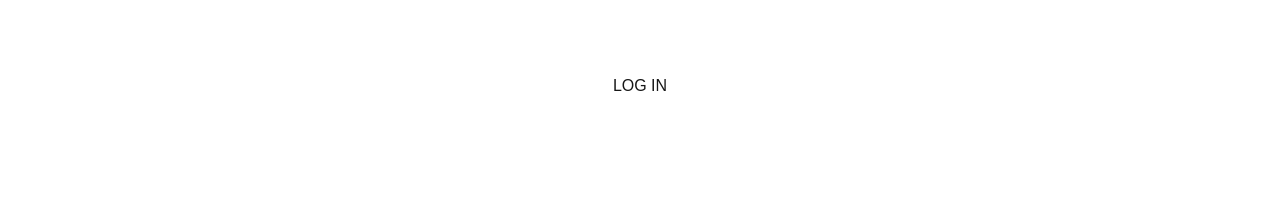
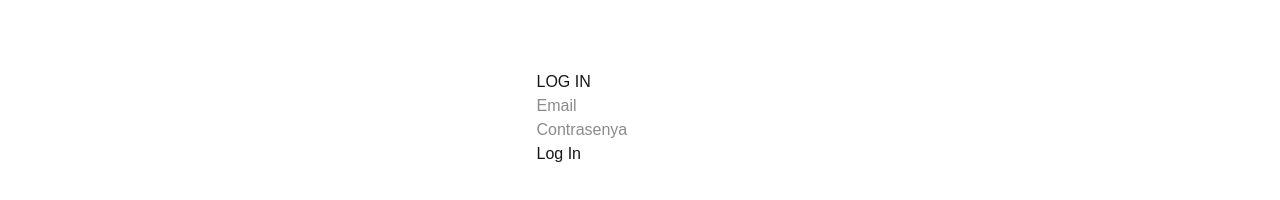
Before and after one commit to ferranpadroramos/Projecte-Ferran, a Next.js app: page /login in a window 1280 px wide. Shown: the part 314-514 px from the top of the page. Built offline with nearby package versions, Linux system fonts and the light colour scheme.

Commit message:
Next-auth-instalat

```diff
--- /dev/null
+++ b/app/(auth)/login/page.tsx
@@ -0,0 +1,24 @@
+'use client'
+import { useState } from 'react'
+import { signIn } from 'next-auth/react'
+
+
+export default function LoginPage() {
+    const [email, setEmail] = useState('')
+    const [password, setPassword] = useState('')
+
+    async function handleSubmit(){
+        await signIn('credentials', { email, password, callbackUrl: '/' })
+    }
+
+    return (
+        <div>
+            <h1>LOG IN</h1>
+            <form>
+                <input type="email" name="email" placeholder="Email" value={email} onChange={(e) => setEmail(e.target.value)} required /><br />
+                <input type="password" name="password" placeholder="Contrasenya" value={password} onChange={(e) => setPassword(e.target.value)} required /><br />
+                <button onClick={handleSubmit}>Log In</button>
+            </form>
+        </div>
+    )
+}
--- /dev/null
+++ b/app/api/auth/[...nextauth]/route.ts
@@ -0,0 +1,16 @@
+import NextAuth from "next-auth"
+import CredentialsProvider from "next-auth/providers/credentials"
+
+const auth = NextAuth({
+    providers: [
+        CredentialsProvider({
+            credentials: {
+                email: {},
+                password: {}
+            },
+            async authorize(credentials) {
+                return null
+            }
+        })
+    ]
+})
--- a/app/login/page.tsx
+++ /dev/null
@@ -1,12 +0,0 @@
-'use client'
-import { useState } from 'react'
-
-
-export default function LoginPage() {
-    return (
-        <div>
-            <h1>LOG IN</h1>
-            <form action=""></form>
-        </div>
-    )
-}
--- a/components/Header.tsx
+++ b/components/Header.tsx
@@ -1,9 +1,5 @@
 'use client'
-import {usePathname} from 'next/navigation'
 export default function Header(){
-    const pathname = usePathname()
-    if (pathname === '/login') return null
-
     return <header className="flex items-center gap-4 h-16 bg-blue-100 px-4 justify-between">
           {/* <a href> - Navegació tradicional amb recàrrega de pàgina */}
           <a href="/" className="border px-3 py-1 rounded-lg">HOME</a>
--- a/package.json
+++ b/package.json
@@ -11,6 +11,8 @@
   "dependencies": {
     "@vercel/speed-insights": "^1.3.1",
     "next": "16.1.6",
+    "next-auth": "^4.24.13",
+    "prisma": "^7.5.0",
     "react": "19.2.3",
     "react-dom": "19.2.3"
   },
```
Also changed, not shown: app/(auth)/register/page.tsx (added), 1 other file (tests, documents, lock files or other folders).
